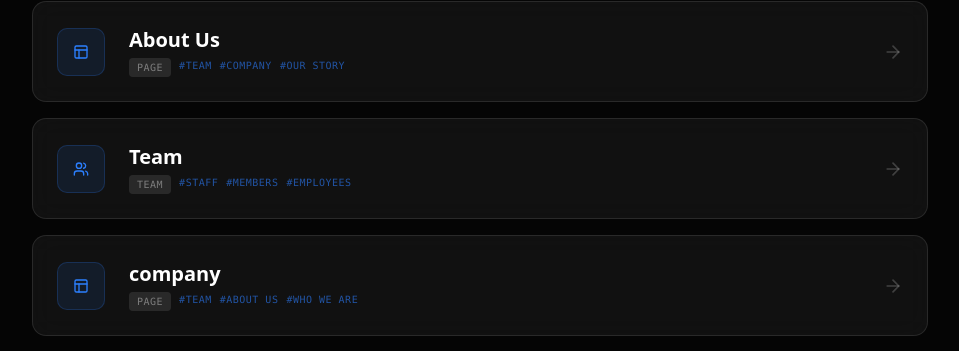
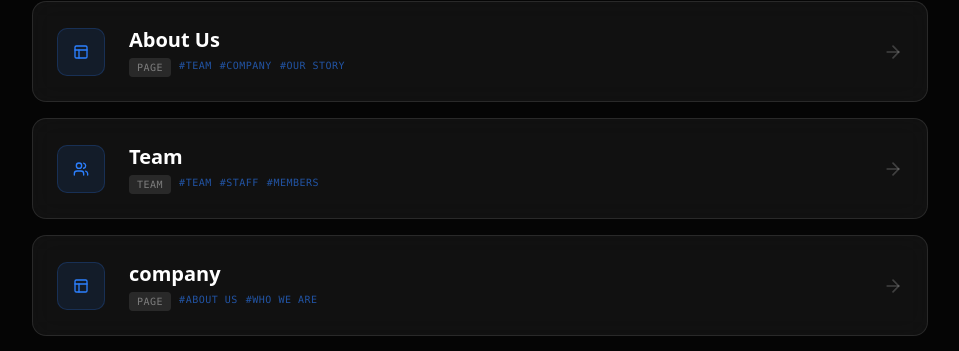
Before and after one commit to arundada9000/sajilodigital, a Next.js app: page /search in a window 1280 px wide. Shown: the part 941-1292 px from the top of the page, without its empty margins (160-1119 px from the left). Built offline with nearby package versions, Linux system fonts and the light colour scheme.

Commit message:
fix: some bugs and update

```diff
--- a/components/ProfileCard.tsx
+++ b/components/ProfileCard.tsx
@@ -212,7 +212,7 @@ function CardContent({
                   )}
                 </div>
               );
-            }
+            },
           )}
         </motion.div>
       </div>
@@ -228,7 +228,7 @@ function CardContent({
         {facebook && <Social href={facebook} icon={<FaFacebook />} />}
         {youtube && <Social href={youtube} icon={<FaYoutube />} />}
         {instagram && <Social href={instagram} icon={<FaInstagram />} />}
-        {whatsapp && <Social href={whatsapp} icon={<FaWhatsapp />} />}
+        {whatsapp && <Social href={`tel:${whatsapp}`} icon={<FaWhatsapp />} />}
         {linkedin && <Social href={linkedin} icon={<FaLinkedin />} />}
         {twitter && <Social href={twitter} icon={<FaXTwitter />} />}
       </div>
@@ -274,7 +274,7 @@ const ProfileCard = React.memo(function ProfileCard({
   useEffect(() => {
     if (containerRef.current && contentRef.current) {
       setIsOverflowed(
-        contentRef.current.scrollWidth > containerRef.current.offsetWidth
+        contentRef.current.scrollWidth > containerRef.current.offsetWidth,
       );
     }
   }, [techStack]);
@@ -336,9 +336,7 @@ const ProfileCard = React.memo(function ProfileCard({
           />
         </Tilt>
       ) : (
-        <div
-          className={cardStyles}
-        >
+        <div className={cardStyles}>
           <CardContent
             id={id}
             name={name}
--- a/src/components/layout/Footer.tsx
+++ b/src/components/layout/Footer.tsx
@@ -139,7 +139,7 @@ export default function Footer() {
                     {item}
                   </Link>
                 </li>
-              )
+              ),
             )}
           </ul>
         </div>
@@ -165,10 +165,10 @@ export default function Footer() {
                 Connect
               </span>
               <a
-                href="mailto:info@sajilodigital.com"
+                href="mailto:info@sajilodigital.com.np"
                 className="hover:text-white transition-colors block mb-1"
               >
-                info@sajilodigital.com
+                info@sajilodigital.com.np
               </a>
               <a
                 href="tel:+9779811420975"
--- a/src/data/searchEngineData.ts
+++ b/src/data/searchEngineData.ts
@@ -54,13 +54,13 @@ export const searchRegistry: Entry[] = [
     title: "Team",
     href: "/about/team",
     type: "team",
-    keywords: ["staff", "members", "employees", "our team"],
+    keywords: ["team", "staff", "members", "employees", "our team"],
   },
   {
     title: "company",
     href: "/about",
     type: "page",
-    keywords: ["team", "about us", "who we are"],
+    keywords: ["about us", "who we are"],
   },
 
   {
```
Lines whose indentation alone changed are shown as unchanged.
